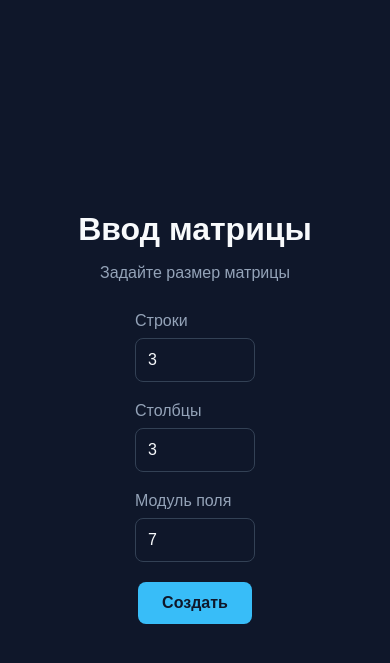
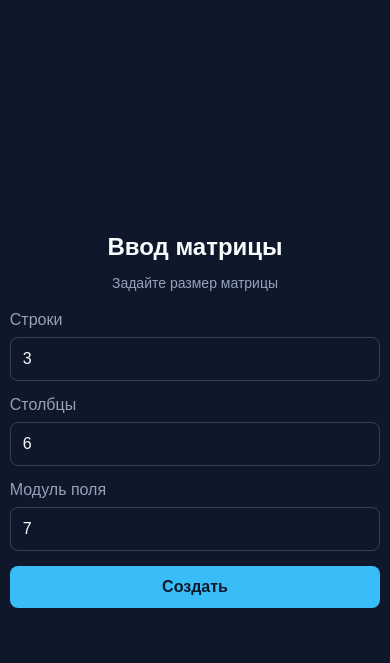
Before and after one commit to Crivetkaaa/ZhukovWeb, a Flask app: page /slay in a window 390 px wide. Shown: the top 663 px of the page. Run offline with Flask 3, Linux system fonts and the light colour scheme.

Commit message:
mini update

```diff
--- a/main.py
+++ b/main.py
@@ -99,4 +99,7 @@ def slay_post():
     })
 
 if __name__ == "__main__":
-    app.run(debug=True)
+    app.run(
+        host='0.0.0.0',
+        port='5000'
+    )
--- a/templates/slay.html
+++ b/templates/slay.html
@@ -110,9 +110,70 @@
         }
 
 @media (max-width: 600px) {
+    .container {
+        width: 95%;
+        padding: 15px 0;
+    }
+
+    h1 {
+        font-size: 24px;
+    }
+
+    .description {
+        font-size: 14px;
+        margin-bottom: 20px;
+    }
+
     .settings {
         flex-direction: column;
-                align-items: center;
+        align-items: stretch;
+        gap: 15px;
+        margin-bottom: 20px;
+    }
+
+    .field {
+        width: 100%;
+    }
+
+    .field input {
+        width: 100%;
+    }
+
+    .settings button {
+        width: 100%;
+    }
+
+    .matrix {
+        width: 100%;
+        overflow-x: auto;
+        justify-content: start;
+        padding: 5px;
+        margin: 20px 0;
+    }
+
+    .matrix input {
+        width: 55px;
+        padding: 10px 5px;
+        font-size: 14px;
+    }
+
+    #matrixForm > button {
+        width: 100%;
+    }
+
+    .result {
+        margin-top: 20px;
+        padding: 15px;
+    }
+
+    .result h2 {
+        font-size: 20px;
+    }
+
+    .result pre {
+        font-size: 13px;
+        line-height: 1.5;
+        overflow-x: auto;
     }
 }
         .result {
@@ -152,7 +213,7 @@
 
             <div class="field">
                 <label for="cols">Столбцы</label>
-                <input id="cols" type="number" min="1" value="3">
+                <input id="cols" type="number" min="1" value="6">
             </div>
 
             <div class="field">
@@ -230,8 +291,11 @@ document.getElementById("matrixForm").addEventListener("submit", async function(
             }
 
             matrix.innerHTML = "";
+            if (window.innerWidth <= 600) {
+                matrix.style.gridTemplateColumns = `repeat(${cols}, 55px)`;
+            } else {
                 matrix.style.gridTemplateColumns = `repeat(${cols}, 80px)`;
-
+}
             for (let i = 0; i < rows; i++) {
                 for (let j = 0; j < cols; j++) {
                     const input = document.createElement("input");
```
Lines whose indentation alone changed are shown as unchanged.
